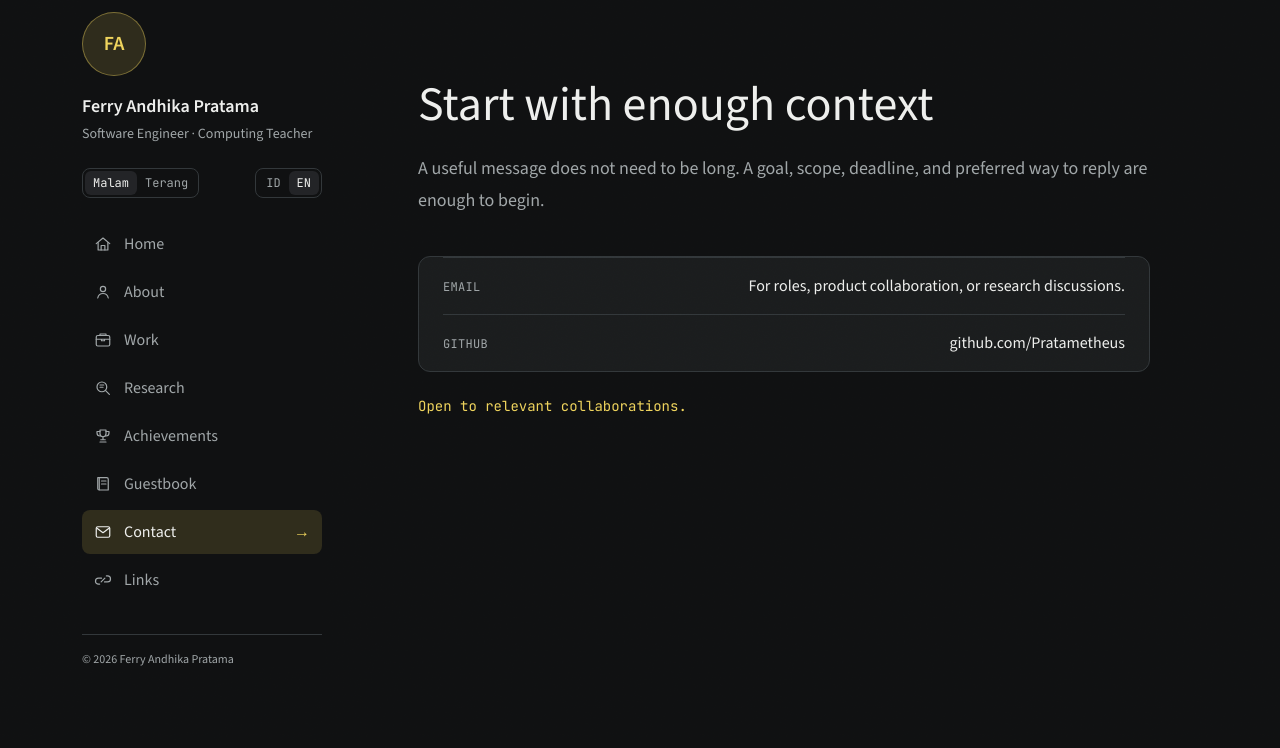
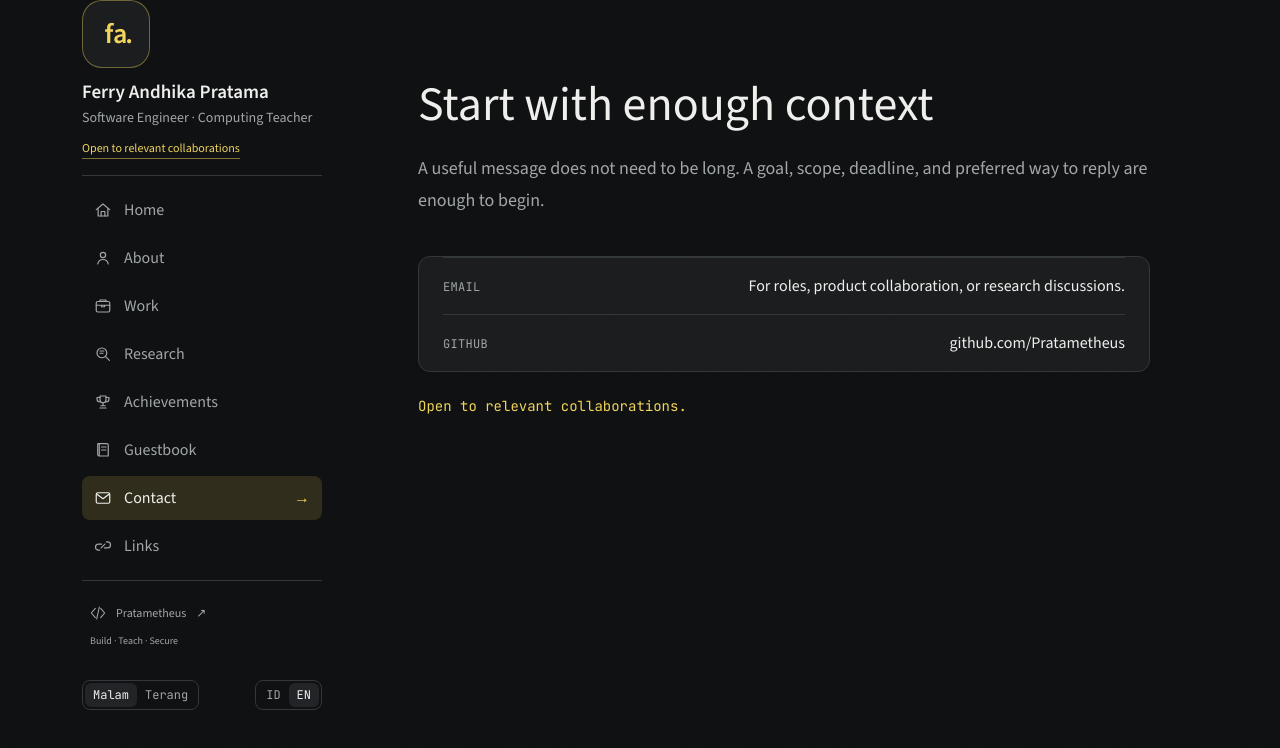
Before and after one commit to Pratametheus/portofolio, a Next.js app: page /en/kontak in a window 1280 px wide. Shown: the top 748 px of the page. Built offline with nearby package versions, Linux system fonts and the light colour scheme.

Commit message:
feat(redesign): complete the personal rail (mark, availability, github, note)

```diff
--- a/messages/en.json
+++ b/messages/en.json
@@ -10,8 +10,10 @@
     "links": "Links"
   },
   "sidebar": {
+    "name": "Ferry Andhika Pratama",
     "role": "Software Engineer · Computing Teacher",
     "availability": "Open to relevant collaborations",
+    "railNote": "Build · Teach · Secure",
     "footer": "© 2026 Ferry Andhika Pratama"
   },
   "home": {
--- a/messages/id.json
+++ b/messages/id.json
@@ -10,8 +10,10 @@
     "links": "Links"
   },
   "sidebar": {
+    "name": "Ferry Andhika Pratama",
     "role": "Software Engineer · Guru Informatika",
     "availability": "Terbuka untuk kolaborasi",
+    "railNote": "Membangun · Mengajar · Menguji",
     "footer": "© 2026 Ferry Andhika Pratama"
   },
   "home": {
--- a/src/components/sidebar.tsx
+++ b/src/components/sidebar.tsx
@@ -3,6 +3,7 @@
 import {useEffect, useRef, useState} from 'react';
 import {useTranslations} from 'next-intl';
 import {Link, usePathname} from '@/i18n/navigation';
+import {Icon} from './icon';
 import LocaleSwitcher from './locale-switcher';
 import Nav from './nav';
 import ThemeToggle from './theme-toggle';
@@ -95,26 +96,48 @@ export default function Sidebar() {
         aria-label="Menu"
         className={`${open ? 'flex' : 'hidden'} absolute right-4 top-20 z-50 max-h-[calc(100dvh-96px)] w-[min(440px,calc(100vw-32px))] flex-col overflow-y-auto rounded-2xl border border-border bg-bg p-6 shadow-xl lg:static lg:flex lg:max-h-full lg:w-auto lg:rounded-none lg:border-0 lg:p-0 lg:shadow-none`}
       >
-        <div className="mb-6 flex flex-col items-start gap-4 pt-3">
-          <div className="grid size-16 place-items-center rounded-full border border-accent/40 bg-accent-dim text-xl font-semibold text-accent">
-            FA
+        <div className="mb-4 flex flex-col items-start gap-3 pt-3 lg:pt-0">
+          <div
+            aria-label={t('sidebar.name')}
+            className="relative grid size-[68px] place-content-center rounded-[20px] border border-accent/40 bg-surface font-display text-[28px] font-semibold lowercase text-accent"
+          >
+            fa
+            <span className="absolute bottom-3 right-4 text-accent">.</span>
           </div>
           <div>
-            <p className="font-display text-lg font-semibold text-fg">Ferry Andhika Pratama</p>
+            <p className="font-display text-[19px] font-semibold leading-tight text-fg">
+              {t('sidebar.name')}
+            </p>
             <p className="mt-1 text-sm leading-5 text-fg-muted">{t('sidebar.role')}</p>
           </div>
+          <Link
+            href="/kontak"
+            className="border-b border-accent/50 pb-0.5 text-xs text-accent transition-colors hover:text-fg"
+          >
+            {t('sidebar.availability')}
+          </Link>
         </div>
 
-        <div className="mb-6 flex items-center justify-between gap-2">
+        <div className="border-y border-border py-3">
+          <Nav />
+        </div>
+
+        <a
+          href="https://github.com/Pratametheus"
+          target="_blank"
+          rel="noopener noreferrer"
+          className="mt-3 flex items-center gap-2.5 px-2 py-3 text-xs text-fg-muted transition-colors hover:text-fg"
+        >
+          <Icon name="code" className="size-4" />
+          Pratametheus <span aria-hidden="true">↗</span>
+        </a>
+
+        <p className="px-2 text-[10px] text-fg-muted">{t('sidebar.railNote')}</p>
+
+        <div className="mt-6 flex items-center justify-between gap-2 lg:mt-8">
           <ThemeToggle />
           <LocaleSwitcher />
         </div>
-
-        <Nav />
-
-        <footer className="mt-8 border-t border-border pt-4 text-xs text-fg-muted">
-          © 2026 Ferry Andhika Pratama
-        </footer>
       </div>
     </header>
   );
```
Also changed, not shown: 2 other files (tests, documents, lock files or other folders).
